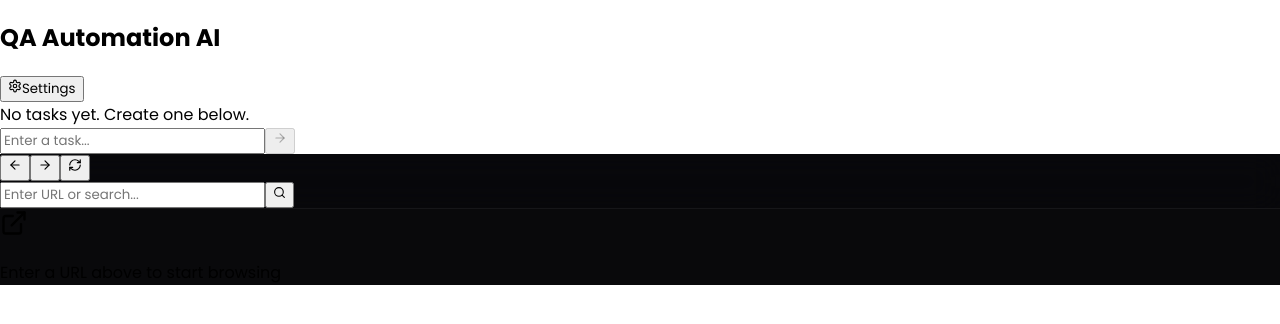
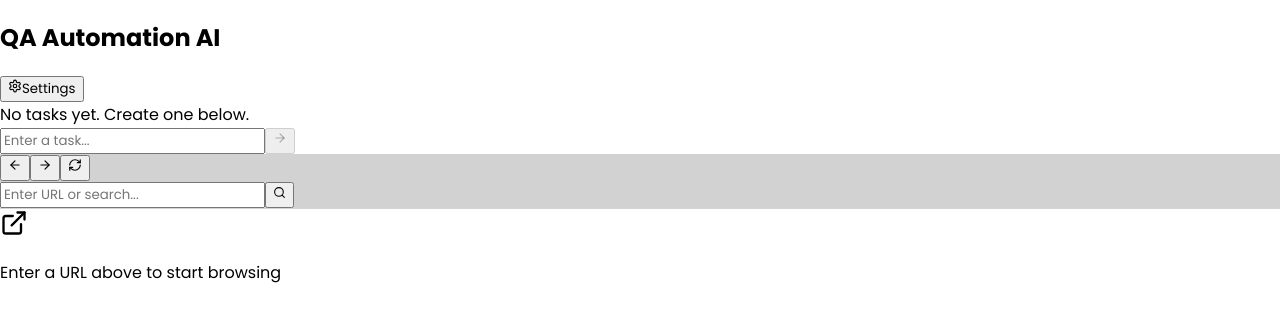
Before and after one commit to AliSharjeell/AgentQA, a React (Vite) app in the folder src/renderer/: page / in a window 1280 px wide. Shown: the top 324 px of the page. Built offline with nearby package versions, Linux system fonts and the light colour scheme.

Commit message:
style: make top bar translucent Mica by offsetting browser preview background

```diff
--- a/src/renderer/src/App.tsx
+++ b/src/renderer/src/App.tsx
@@ -199,7 +199,7 @@ export default function App(): JSX.Element {
           </div>
 
           {/* Browser preview area */}
-          <div className="absolute inset-0 pt-12 bg-zinc-950">
+          <div className="absolute left-0 right-0 bottom-0 top-12 bg-zinc-950">
             <BrowserPreview browserState={browserState} />
           </div>
         </div>
--- a/src/renderer/src/styles.css
+++ b/src/renderer/src/styles.css
@@ -126,7 +126,7 @@ textarea {
   }
 
   .main-area {
-    background: #09090b;
+    background: transparent;
   }
 
   .mica-sidebar {
```
